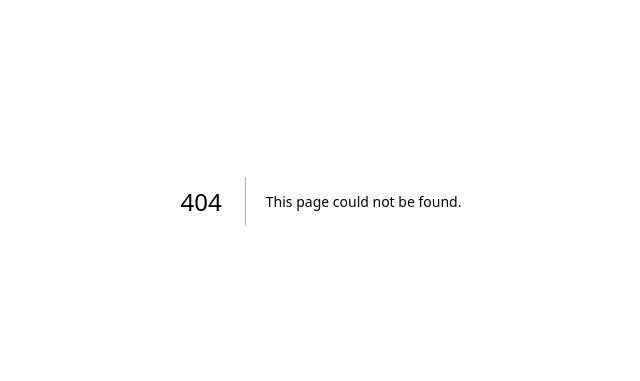
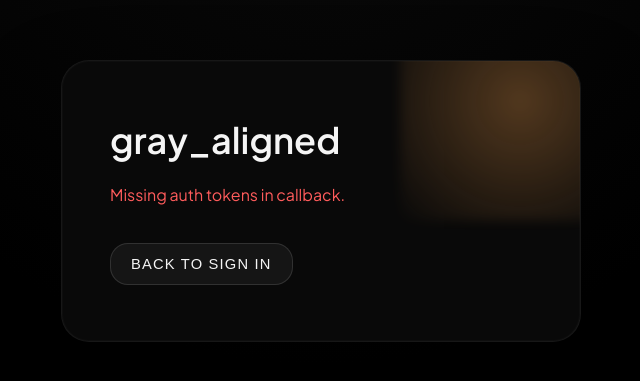
Before and after one commit to vstalingrady/gray_hackathon, a Next.js app: page /alignmentid/gray in a window 1280 px wide. Before the commit this address had no page. Shown: the part 199-580 px from the top of the page, without its empty margins (319-959 px from the left). Built offline with nearby package versions, Linux system fonts and the light colour scheme; no server answers.

Commit message:
feat: handle supabase callback route

```diff
--- /dev/null
+++ b/src/app/alignmentid/gray/page.module.css
@@ -0,0 +1,88 @@
+.wrapper {
+  min-height: 100vh;
+  display: flex;
+  align-items: center;
+  justify-content: center;
+  background: radial-gradient(circle at top, #0a0a0a 0%, #010101 55%, #000 100%);
+  padding: 64px 16px;
+}
+
+.card {
+  position: relative;
+  width: min(520px, 100%);
+  padding: 56px 48px;
+  border-radius: 28px;
+  background: rgba(10, 10, 10, 0.9);
+  border: 1px solid rgba(255, 255, 255, 0.06);
+  box-shadow:
+    0 40px 80px rgba(0, 0, 0, 0.5),
+    inset 0 0 0 1px rgba(255, 255, 255, 0.02);
+  display: flex;
+  flex-direction: column;
+  gap: 20px;
+  align-items: flex-start;
+  overflow: hidden;
+}
+
+.glow {
+  position: absolute;
+  width: 240px;
+  height: 240px;
+  background: radial-gradient(circle, rgba(255, 168, 82, 0.4), rgba(255, 168, 82, 0));
+  top: -80px;
+  right: -60px;
+  filter: blur(6px);
+  opacity: 0.75;
+  pointer-events: none;
+}
+
+.card h1 {
+  font-size: 2.25rem;
+  font-weight: 600;
+  color: var(--foreground);
+  z-index: 1;
+}
+
+.status {
+  font-size: 1rem;
+  color: var(--muted);
+  line-height: 1.6;
+  z-index: 1;
+}
+
+.status[data-state="success"] {
+  color: #c1ffde;
+}
+
+.status[data-state="error"] {
+  color: var(--danger);
+}
+
+.retry {
+  margin-top: 16px;
+  padding: 12px 20px;
+  border-radius: 18px;
+  border: 1px solid rgba(255, 255, 255, 0.12);
+  background: rgba(255, 255, 255, 0.05);
+  color: var(--foreground);
+  font-size: 0.92rem;
+  letter-spacing: 0.08em;
+  text-transform: uppercase;
+  cursor: pointer;
+  transition: transform 0.18s ease, border-color 0.18s ease, background 0.18s ease;
+  z-index: 1;
+}
+
+.retry:hover {
+  transform: translateY(-1px);
+  border-color: rgba(255, 255, 255, 0.24);
+  background: rgba(255, 255, 255, 0.1);
+}
+
+@media (max-width: 520px) {
+  .card {
+    padding: 40px 28px;
+    border-radius: 24px;
+    gap: 16px;
+  }
+}
--- /dev/null
+++ b/src/app/alignmentid/gray/page.tsx
@@ -0,0 +1,110 @@
+"use client";
+
+import { useEffect, useMemo, useState } from "react";
+import { useRouter, useSearchParams } from "next/navigation";
+import { getSupabaseClient } from "@/lib/supabaseClient";
+import styles from "./page.module.css";
+
+type Status = "processing" | "success" | "error";
+
+export default function AlignmentGrayLanding() {
+  const router = useRouter();
+  const searchParams = useSearchParams();
+  const supabase = useMemo(() => getSupabaseClient(), []);
+  const [status, setStatus] = useState<Status>("processing");
+  const [message, setMessage] = useState<string>("Finalizing your login…");
+
+  useEffect(() => {
+    let isMounted = true;
+
+    const processSession = async () => {
+      const redirectTarget = searchParams.get("redirect")?.trim() || "/";
+
+      try {
+        if (!isMounted) {
+          return;
+        }
+
+        const hash = window.location.hash.startsWith("#")
+          ? window.location.hash.slice(1)
+          : window.location.hash;
+        const params = new URLSearchParams(hash);
+        const accessToken = params.get("access_token");
+        const refreshToken = params.get("refresh_token");
+
+        if (!accessToken || !refreshToken) {
+          setStatus("error");
+          setMessage("Missing auth tokens in callback.");
+          return;
+        }
+
+        // Clear the hash to avoid exposing tokens in browser history.
+        window.history.replaceState(
+          {},
+          document.title,
+          window.location.pathname + window.location.search
+        );
+
+        const { error } = await supabase.auth.setSession({
+          access_token: accessToken,
+          refresh_token: refreshToken,
+        });
+
+        if (!isMounted) {
+          return;
+        }
+
+        if (error) {
+          setStatus("error");
+          setMessage(error.message);
+          return;
+        }
+
+        setStatus("success");
+        setMessage("Signed in. Taking you to your workspace…");
+        setTimeout(() => {
+          router.replace(redirectTarget);
+          router.refresh();
+        }, 1200);
+      } catch (error) {
+        if (!isMounted) {
+          return;
+        }
+
+        setStatus("error");
+        setMessage(
+          error instanceof Error
+            ? error.message
+            : "Unable to verify Supabase session."
+        );
+      }
+    };
+
+    void processSession();
+
+    return () => {
+      isMounted = false;
+    };
+  }, [router, searchParams, supabase]);
+
+  return (
+    <main className={styles.wrapper}>
+      <div className={styles.card}>
+        <div className={styles.glow} />
+        <h1>gray_aligned</h1>
+        <p className={styles.status} data-state={status}>
+          {message}
+        </p>
+        {status === "error" && (
+          <button
+            className={styles.retry}
+            type="button"
+            onClick={() => router.replace("/")}
+          >
+            Back to sign in
+          </button>
+        )}
+      </div>
+    </main>
+  );
+}
```
Also changed, not shown: src/components/LoginForm.tsx (+9 -0 lines).
